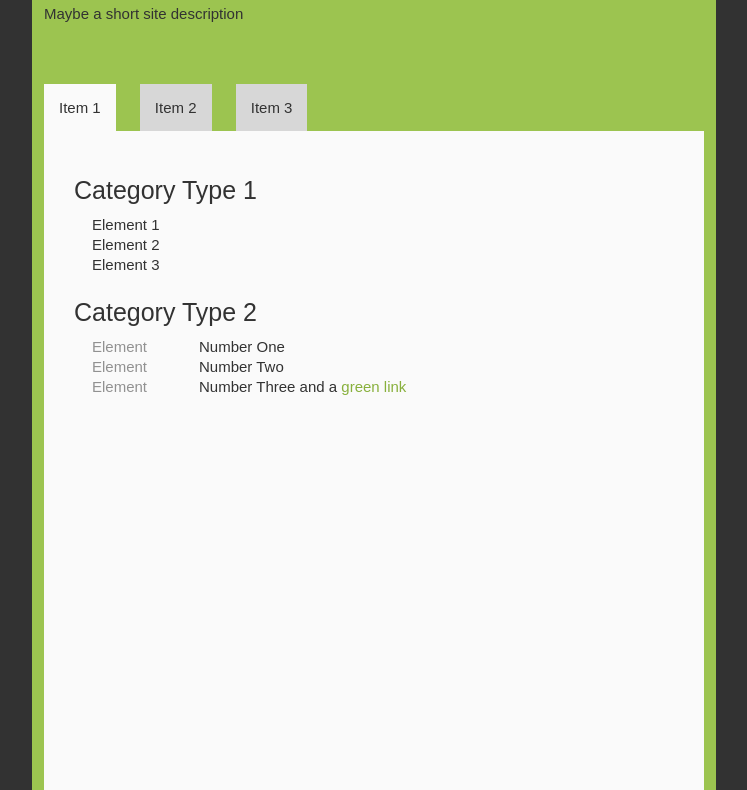
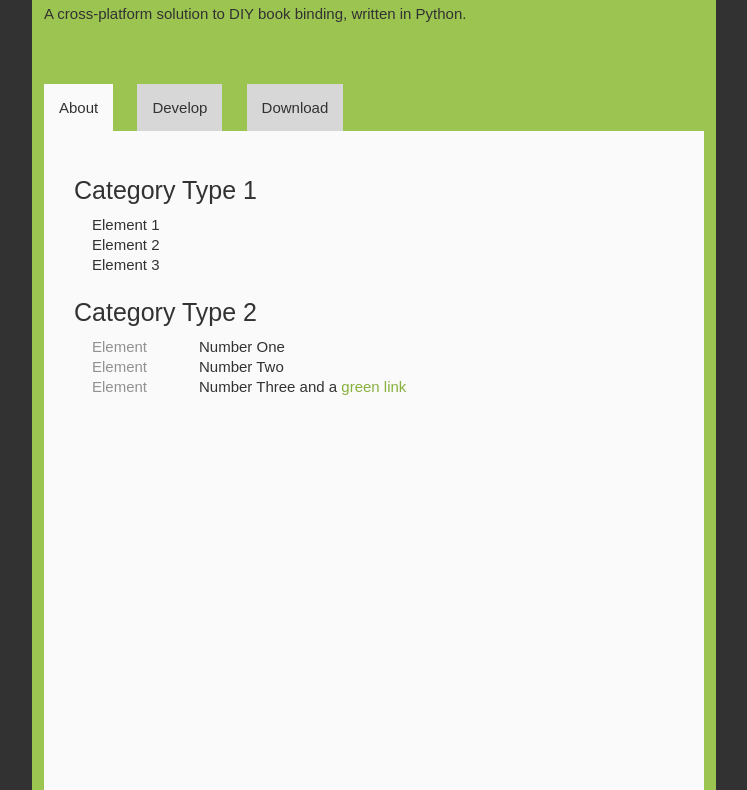
Before and after one commit to Blender3D/Bindery, a plain HTML site: page index.html in a window 1280 px wide. Shown: the part 81-871 px from the top of the page, without its empty margins (266-1013 px from the left). Drawn offline with Linux system fonts and the light colour scheme; a web font is replaced by a local one.

Commit message:
Made it actually look legit.

```diff
--- a/index.html
+++ b/index.html
@@ -4,28 +4,28 @@
     <meta http-equiv="Content-Type" content="text/html; charset=utf-8" />
     <meta http-equiv="Pragma" content="no-cache" />
 
-    <title>Site Title</title>
+    <title>Bindery</title>
 
     <link rel="stylesheet" type="text/css" href="style.css" />
 
-    <script type="text/javascript" src="./jquery.min.js"></script>
-    <script type="text/javascript" src="./script.js"></script>
+    <script type="text/javascript" src="jquery.min.js"></script>
+    <script type="text/javascript" src="script.js"></script>
   </head>
 
   <body>
     <div id="top">
-      <h1>Site Header</h1>
+      <h1>Bindery</h1>
 
-      Maybe a short site description
+      A cross-platform solution to DIY book binding, written in Python.
 
       <ul id="navigation">
-        <li class="selected">Item 1</li>
-        <li>Item 2</li>
-        <li>Item 3</li>
+        <li class="selected">About</li>
+        <li>Develop</li>
+        <li>Download</li>
       </ul>
     </div>
 
-    <div id="item_1">
+    <div id="about">
       <dl class="nodates">
         <dt>Category Type 1</dt>
 
@@ -43,7 +43,7 @@
       </dl>
     </div>
 
-    <div id="item_2">
+    <div id="develop">
       <dl class="nodates">
         <dt>Yet Another Category Type 1</dt>
 
@@ -61,7 +61,7 @@
       </dl>
     </div>
 
-    <div id="item_3">
+    <div id="download">
       <p>Lorem ipsum dolor sit amet, consectetur adipiscing elit. Nullam quis purus magna, et tristique arcu. Nam vel ipsum at leo porttitor commodo rutrum quis augue. Curabitur lacinia fringilla enim nec elementum. Morbi in viverra eros. Ut facilisis, erat eget euismod malesuada, orci arcu viverra nisi, non consequat ante massa vel massa. Class aptent taciti sociosqu ad litora torquent per conubia nostra, per inceptos himenaeos. Vestibulum posuere, quam a sagittis convallis, elit dui dapibus turpis, in pulvinar urna nunc quis lacus. Maecenas enim sem, porttitor id interdum ut, ultrices ac turpis. In id diam urna, sit amet vehicula arcu. Nullam sed massa metus, ut faucibus nibh. In lobortis mattis felis, sed facilisis velit elementum et.</p>
       <p>Nunc feugiat iaculis quam, auctor euismod quam varius non. Quisque rutrum faucibus quam imperdiet tempor. Mauris at mauris at purus interdum viverra. Curabitur vel lectus nibh, quis faucibus magna. Vivamus vehicula, justo a vehicula tempus, arcu est tincidunt nisl, vitae hendrerit purus tellus non justo. Nunc fringilla neque quis quam viverra eleifend. Pellentesque egestas aliquet diam, non condimentum erat commodo sit amet. Sed porta placerat est, in aliquet dui porttitor sed. Quisque viverra, mi in pretium faucibus, quam quam vehicula lacus, non scelerisque nisl lacus a justo. Nulla consectetur dignissim dui id pellentesque. Lorem ipsum dolor sit amet, consectetur adipiscing elit. Sed molestie aliquet arcu elementum dapibus. Quisque consectetur auctor aliquam. Aenean eu elit a est feugiat sodales nec at enim. In ultricies mi nec urna pulvinar eu scelerisque orci bibendum.</p>
       <p>Proin non urna erat. Praesent dictum dictum risus at cursus. In erat leo, malesuada eget pulvinar non, pulvinar non orci. Donec condimentum commodo est sed convallis. Aliquam vitae mi massa. Vivamus sagittis magna sed quam tristique ut ullamcorper justo adipiscing. Praesent euismod, eros eu imperdiet ornare, nisi odio sodales nisl, ac sagittis eros massa ut libero. In et nibh neque, sit amet volutpat elit. Ut non orci massa, ac pharetra dui. Etiam dignissim sollicitudin bibendum. Maecenas eu leo nibh, et auctor nisl. Aenean at congue ante. Fusce vel est nec sem malesuada facilisis ac ac erat. Fusce eget turpis vestibulum nisl feugiat vehicula. Curabitur congue est a neque egestas viverra. Pellentesque eu bibendum turpis. Aenean ante est, tempus eu hendrerit et, venenatis quis turpis. Nulla malesuada interdum diam, et cursus velit sodales in. Nunc congue facilisis venenatis.</p>
```
